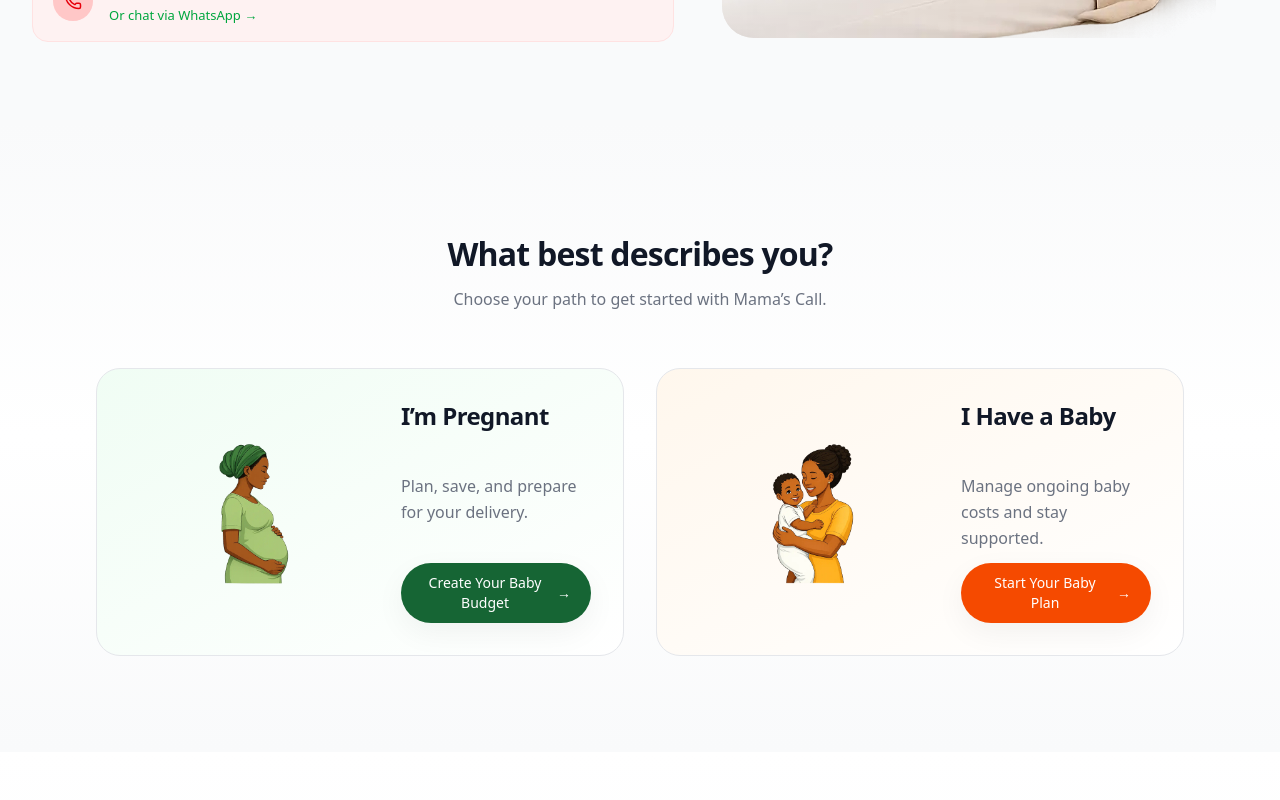
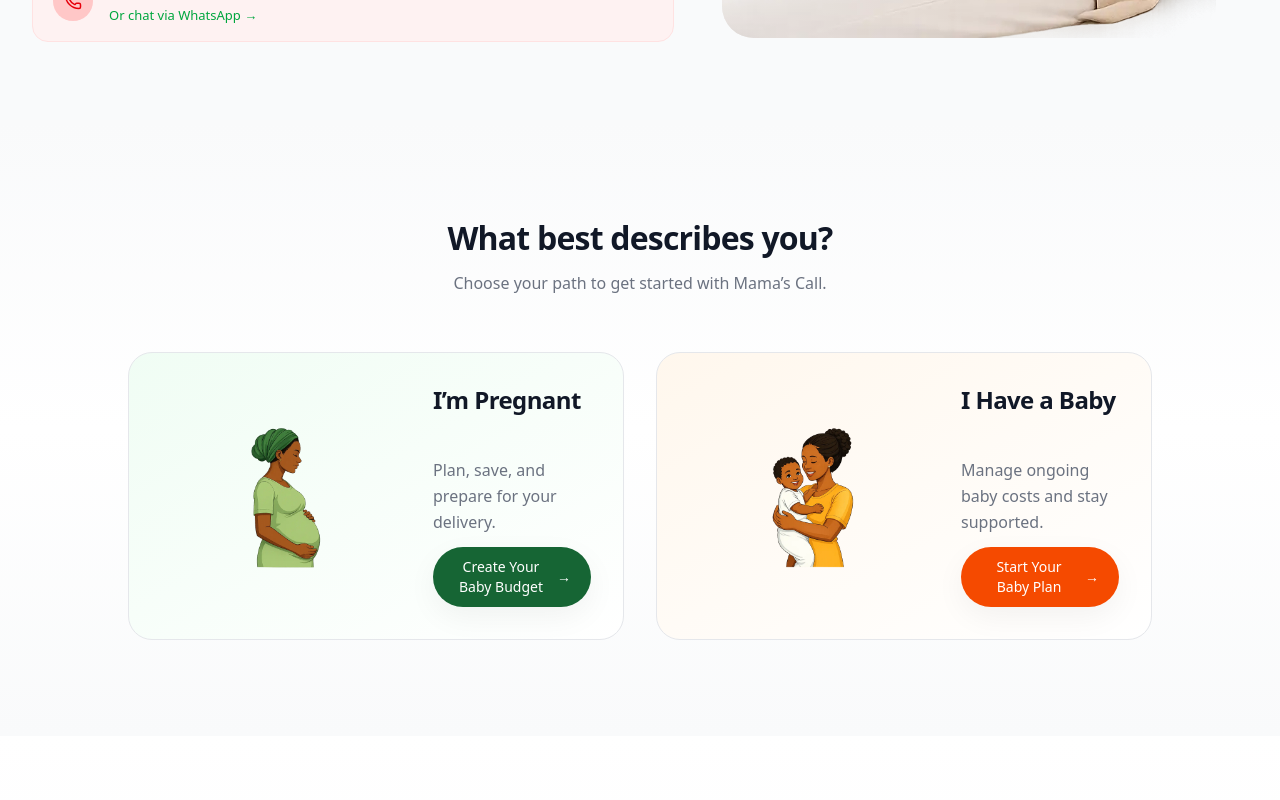
Before and after one commit to vojo28/mamas-call, a Next.js app: page / in a window 1280 px wide. Shown: the part 840-1640 px from the top of the page. Built offline with nearby package versions, Linux system fonts and the light colour scheme.

Commit message:
desktop and mobile polish

```diff
--- a/components/final-cta.tsx
+++ b/components/final-cta.tsx
@@ -23,14 +23,14 @@ export default function FinalCTA() {
 
           <div className="relative z-10 flex flex-col lg:flex-row items-center justify-between gap-10">
 
-            {/* LEFT IMAGE (DESKTOP ONLY) */}
-            <div className="hidden lg:block flex-shrink-0">
+            {/* LEFT IMAGE (TABLET + DESKTOP) */}
+      <div className="hidden md:block flex-shrink-0">
         <Image
           src="/family.webp"
           alt="Family"
           width={200}
           height={200}
-                className="object-contain"
+          className="w-[140px] md:w-[180px] lg:w-[200px] h-auto object-contain"
         />
       </div>
 
--- a/components/user-type-section.tsx
+++ b/components/user-type-section.tsx
@@ -7,12 +7,12 @@ export default function UserTypeSection() {
   const router = useRouter();
 
   return (
-    <section className="relative pt-14 md:pt-24 md:pt-28 md:pb-24">
+    <section className="relative pt-14 pb-16 md:pt-24 md:pb-24">
 
       {/* BACKGROUND */}
       <div className="absolute inset-0 -z-10 bg-gradient-to-b from-background via-white to-background" />
 
-      <div className="max-w-6xl mx-auto px-4 md:px-6 lg:px-8">
+      <div className="max-w-7xl mx-auto px-4 md:px-6 lg:px-8">
 
         {/* HEADER */}
         <div className="text-center max-w-2xl mx-auto mb-10 md:mb-14 space-y-3">
@@ -26,8 +26,10 @@ export default function UserTypeSection() {
           </p>
         </div>
 
-        {/* CARDS */}
-        <div className="grid grid-cols-1 md:grid-cols-2 gap-5 sm:gap-6 md:gap-8">
+        {/* CARDS WRAPPER (IMPORTANT FIX) */}
+        <div className="flex justify-center">
+
+          <div className="grid w-full max-w-5xl grid-cols-1 md:grid-cols-2 gap-5 sm:gap-6 md:gap-8">
 
             <OptionCard
               title="I’m Pregnant"
@@ -50,7 +52,10 @@ export default function UserTypeSection() {
                 router.push("/baby-plan");
               }}
             />
+
           </div>
+        </div>
+
       </div>
     </section>
   );
```
Lines whose indentation alone changed are shown as unchanged.
